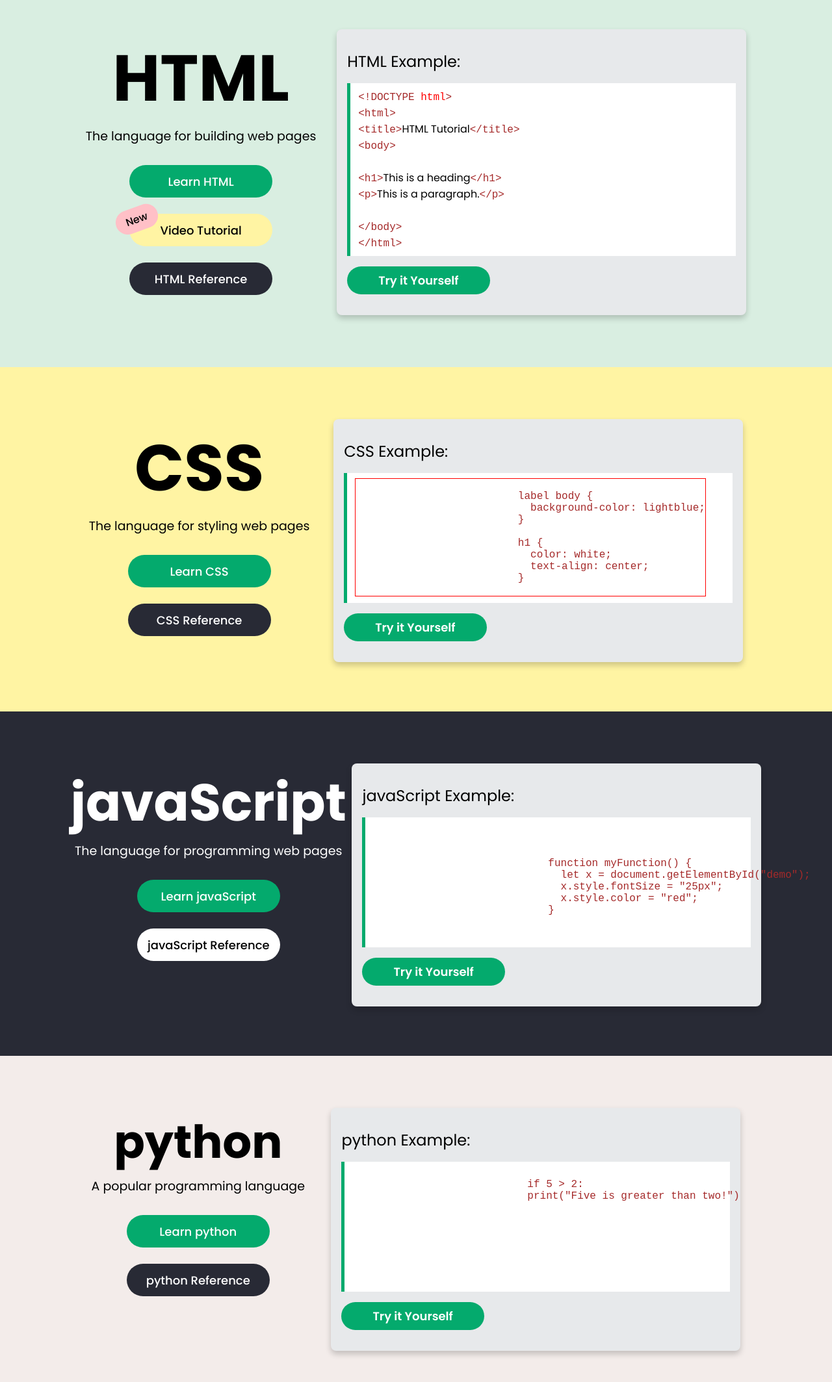
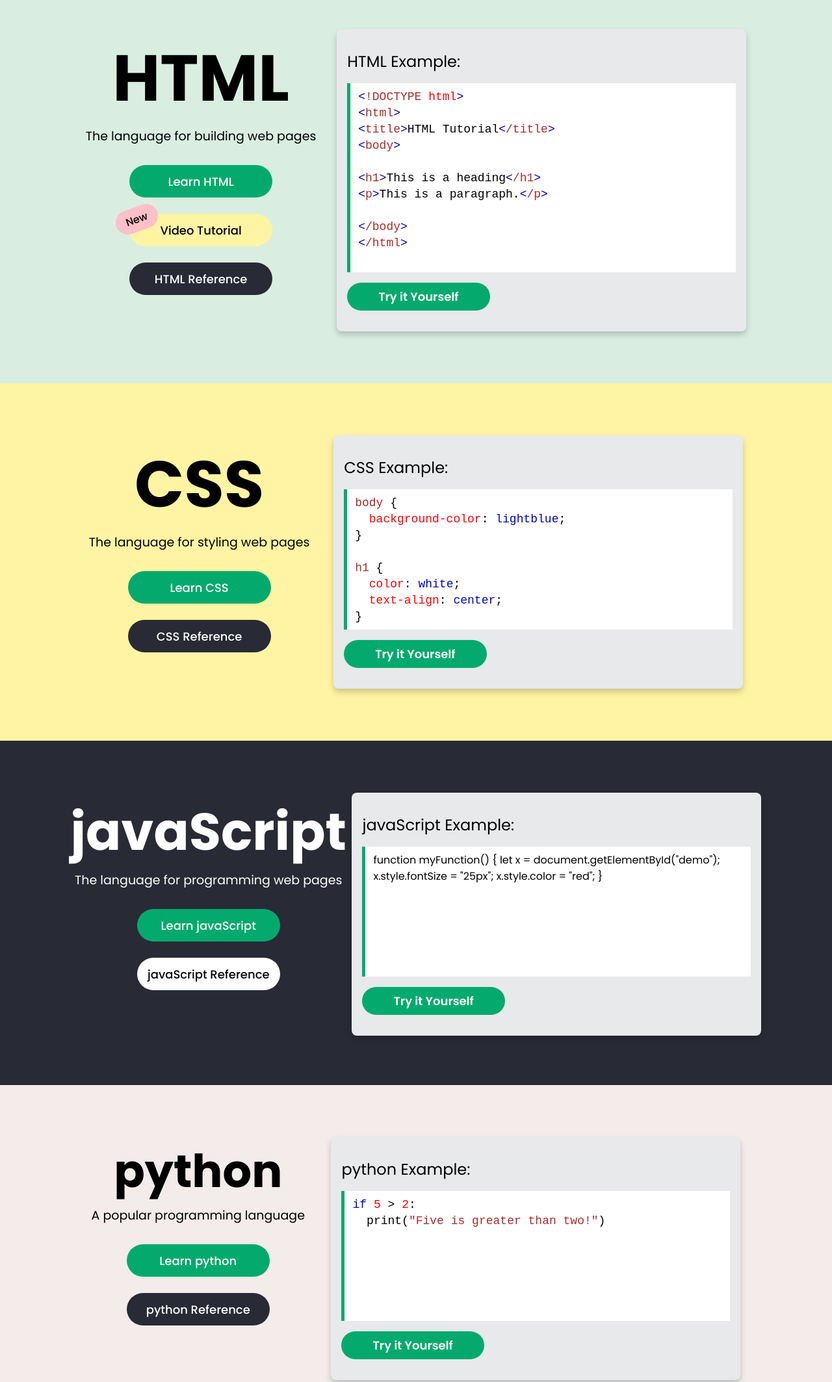
Before and after one commit to TenMichal/w3School-DesignCopy, a plain HTML site: page index.html in a window 1280 px wide. Shown: the part 780-2907 px from the top of the page at 65% size. Drawn offline with nearby package versions, Linux system fonts and the light colour scheme.

Commit message:
fixes & script for dark theme

```diff
--- a/index.html
+++ b/index.html
@@ -71,24 +71,20 @@
         <div class="example">
             <h1>HTML Example:</h1>
             <div class="example_code">
-                <pre>
                 <code>
-                        <label><span>&lt!DOCTYPE <span class="red">html</span>&gt</span></label>
-                        <label><span>&lthtml&gt</span></label>
-                        <label><span>&lttitle&gt</span>HTML Tutorial<span>&lt/title&gt</span></label>
-                        <label><span>&ltbody&gt</span></label>
+                    <span class="arrow">&lt</span><span class="tag">!DOCTYPE</span> <span class="attribute">html</span><span class="arrow">&gt</span> <br>
+                    <span class="arrow">&lt</span><span class="tag">html</span><span class="arrow">&gt</span> <br>
+                    <span class="arrow">&lt</span><span class="tag">title</span><span class="arrow">&gt</span>HTML Tutorial<span class="arrow">&lt</span><span class="tag">/title</span><span class="arrow">&gt</span> <br>
+                    <span class="arrow">&lt</span><span class="tag">body</span><span class="arrow">&gt</span> <br> <br>
 
-                        <label style="visibility: hidden;">1</label>
 
-                        <label><span>&lth1&gt</span>This is a heading<span>&lt/h1&gt</span></label>
-                        <label><span>&ltp&gt</span>This is a paragraph.<span>&lt/p&gt</span></label>
+                    <span class="arrow">&lt</span><span class="tag">h1</span><span class="arrow">&gt</span>This is a heading<span class="arrow">&lt</span><span class="tag">/h1</span><span class="arrow">&gt</span> <br>
+                    <span class="arrow">&lt</span><span class="tag">p</span><span class="arrow">&gt</span>This is a paragraph.<span class="arrow">&lt</span><span class="tag">/p</span><span class="arrow">&gt</span> <br> <br>
 
-                        <label style="visibility: hidden;">1</label>
 
-                        <label><span>&lt/body&gt</span></label>
-                        <label><span>&lt/html&gt</span></label>
+                    <span class="arrow">&lt</span><span class="tag">/body</span><span class="arrow">&gt</span> <br>
+                    <span class="arrow">&lt</span><span class="tag">/html</span><span class="arrow">&gt</span><br> <br>
                 </code>
-                </pre>
             </div>
             <button class="btn">Try it Yourself</button>
         </div>
@@ -107,20 +103,16 @@
         <div class="example">
             <h1>CSS Example:</h1>
             <div class="example_code">
-                <pre>
                 <code>
-                        <span>
-                          label body {
-                            background-color: lightblue;
-                          }
-
-                          h1 {
-                            color: white;
-                            text-align: center;
-                          }
-                        </span>
+                    <span class="selector">body</span> { <br>
+                    &nbsp;&nbsp;<span class="property">background-color</span>: <span class="value">lightblue</span>; <br>
+                    } <br>
+                    <br>
+                    <span class="selector">h1</span> { <br>
+                    &nbsp;&nbsp;<span class="property">color</span>: <span class="value">white</span>; <br>
+                    &nbsp;&nbsp;<span class="property">text-align</span>: <span class="value">center</span>; <br>
+                    } <br>
                 </code>
-                </pre>
             </div>
             <button class="btn">Try it Yourself</button>
         </div>
@@ -139,20 +131,13 @@
         <div class="example">
             <h1>javaScript Example:</h1>
             <div class="example_code">
-                <pre>
                 <code>
-                        <span>
-
-
                     function myFunction() {
                         let x = document.getElementById("demo");
                         x.style.fontSize = "25px";
                         x.style.color = "red";
                     }
-
-                        </span>
                 </code>
-                </pre>
             </div>
             <button class="btn">Try it Yourself</button>
         </div>
@@ -171,14 +156,10 @@
         <div class="example">
             <h1>python Example:</h1>
             <div class="example_code">
-                <pre>
                 <code>
-                        <span>
-                            if 5 > 2:
-                            print("Five is greater than two!")
-                        </span>
+                    <span class="statement">if</span> <span class="int">5</span>  > <span class="int">2</span>: <br>
+                    &nbsp;&nbsp;print(<span class="string">"Five is greater than two!"</span>)
                 </code>
-                </pre>
             </div>
             <button class="btn">Try it Yourself</button>
         </div>
@@ -197,12 +178,9 @@
         <div class="example">
             <h1>SQL Example:</h1>
             <div class="example_code">
-                <pre>
                 <code>
-                        <span>
-                            SELECT * FROM Customers
-                            WHERE Country='Mexico';
-                        </span>
+                    <span class="instruction">SELECT</span> * <span class="instruction">FROM</span> Customers <br>
+                    <span class="instruction">WHERE</span> Country=<span class="selection">'Mexico'</span>;
                 </code>
                 </pre>
             </div>
@@ -211,5 +189,6 @@
     </section>
 
     <section class="library">1</section>
+    <script src="js/toggleCodeboxTheme.js"></script>
 </body>
 </html>
--- /dev/null
+++ b/js/toggleCodeboxTheme.js
@@ -0,0 +1,6 @@
+document.querySelector('.bxs-adjust').addEventListener('click', () => {
+    document.querySelectorAll('.example_code').forEach(box => {
+            box.classList.toggle('active')
+            box.getElementsByClassName.background = '#282C34'
+    })
+})
--- a/scss/style.scss
+++ b/scss/style.scss
@@ -297,22 +297,6 @@ body {
             border-left: solid 5px $primary-color;
             margin: 16px 0;
             padding: 8px 12px;
-            pre {
-                @include flex(column);
-                    align-items: flex-start;
-                code {
-                    @include flex(column);
-                    align-items: flex-start;
-                    font-family: 'Inconsolata', monospace;
-                    span {
-                        font-family: 'Inconsolata', monospace;
-                        color: #A52A2A;
-                        &.red {
-                            color: #ff0000;
-                        }
-                    }
-                }
-            }
         }
         .btn {
             padding: 8px 48px;
@@ -330,22 +314,82 @@ body {
     }
 }
 
+.html {
+    .example_code.active {
+        background: $code-dark-window;
+        border-color: transparent;
+        code {
+            font-size: 18px;
+            color: #fff;
+            .arrow, .tag, .attribute {
+                font-size: 18px;
+                font-family: 'Inconsolata', monospace;
+            }
+            span.arrow {
+                color: $arrow-active-color;
+            }
+            span.tag {
+                color: $tag-active-color;
+            }
+            span.attribute {
+                color: $attribute-active-color;
+            }
+        }
+    }
+    code {
+        font-family: 'Inconsolata', monospace;
+        font-size: 18px;
+        .arrow, .tag, .attribute {
+            font-family: 'Inconsolata', monospace;
+        }
+        span.arrow {
+            color: $arrow-color;
+        }
+        span.tag {
+            color: $tag-color;
+        }
+        span.attribute {
+            color: $attribute-color;
+        }
+    }
+}
+
 .css {
     background: $css-color;
-    height: 530px;
-    .example {
-
-        .example_code {
-
-            pre {
-
-                code {
-
-                    span {
-                        border: 1px solid red;
-                    }
-                }
+    .example_code.active {
+        background: $code-dark-window;
+        border-color: transparent;
+        code {
+            color: #fff;
+            .arrow, .tag, .attribute {
+                font-family: 'Inconsolata', monospace;
             }
+            span.value {
+                color: $value-active-color;
+            }
+            span.property {
+                color: $property-active-color;
+            }
+            span.selector {
+                color: $selector-active-color;
+            }
+        }
+    }
+    code {
+        font-family: 'Inconsolata', monospace;
+        font-size: 18px;
+        .value, .property, .selector {
+            font-size: 18px;
+            font-family: 'Inconsolata', monospace;
+        }
+        span.value {
+            color: $value-color;
+        }
+        span.property {
+            color: $property-color;
+        }
+        span.selector {
+            color: $selector-color;
         }
     }
 }
@@ -379,12 +423,78 @@ body {
     .title {
         font-size: 70px !important;
     }
+    .example_code.active {
+        background: $code-dark-window;
+        border-color: transparent;
+        code {
+            color: #fff;
+            .statement, .int, .string {
+                font-family: 'Inconsolata', monospace;
+            }
+            span.statement {
+                color: $statement-active-color;
+            }
+            span.int {
+                color: $int-active-color;
+            }
+            span.string {
+                color: $string-active-color;
+            }
+        }
+    }
+    code {
+        font-family: 'Inconsolata', monospace;
+        font-size: 18px;
+        .statement, .int, .string {
+            font-size: 18px;
+            font-family: 'Inconsolata', monospace;
+        }
+        span.statement {
+            color: $statement-color;
+        }
+        span.int {
+            color: $int-color;
+        }
+        span.string {
+            color: $string-color;
+        }
+    }
 }
 
 .sql {
     background: $sql-color;
     .title {
         font-size: 70px !important;
+    }
+    .example_code.active {
+        background: $code-dark-window;
+        border-color: transparent;
+        code {
+            color: #fff;
+            .selection, .instruction {
+                font-family: 'Inconsolata', monospace;
+            }
+            span.selection {
+                color: $selection-active-color;
+            }
+            span.instruction {
+                color: $instruction-active-color;
+            }
+        }
+    }
+    code {
+        font-family: 'Inconsolata', monospace;
+        font-size: 18px;
+        .selection, .instruction {
+            font-size: 18px;
+            font-family: 'Inconsolata', monospace;
+        }
+        span.selection {
+            color: $selection-color;
+        }
+        span.instruction {
+            color: $instruction-color;
+        }
     }
 }
 
--- a/scss/variables.scss
+++ b/scss/variables.scss
@@ -3,7 +3,45 @@ $secondary-color: #059862;
 $third-color: #D9EEE1;
 $body-color: #282A35;
 $warning-color: #FFC0C7;
+$code-dark-window: #282C34;
 $css-color: #FFF4A3;
 $js-color: #282A35;
 $python-color: #F3ECEA;
 $sql-color: #96D4D4;
+
+// html colors
+$arrow-color: #0000CD;
+$tag-color: #AD2A2A;
+$attribute-color: #FF0000;
+
+$arrow-active-color: #69C2BB;
+$tag-active-color: #FF9999;
+$attribute-active-color: #BBA5C5;
+// css colors
+
+$value-color: #0000CD;
+$property-color: #FF0000;
+$selector-color: #AD2A2A;
+
+$value-active-color: #69C2BB;
+$property-active-color: #BBA5C5;
+$selector-active-color: #FF9999;
+// js colors
+
+// vars
+
+// python colors
+$statement-color: #0000CD;
+$string-color: #AD2A2A;
+$int-color: #FF0000;
+
+$statement-active-color: #BBA5C5;
+$string-active-color: #69C2BB;
+$int-active-color: #75B6FF;
+
+// sql colors
+$instruction-color: #0000CD;
+$selection-color: #AD2A2A;
+
+$instruction-active-color: #BBA5C5;
+$selection-active-color: #69C2BB;
```
Also changed, not shown: css/style.css. Lines whose indentation alone changed are shown as unchanged.
